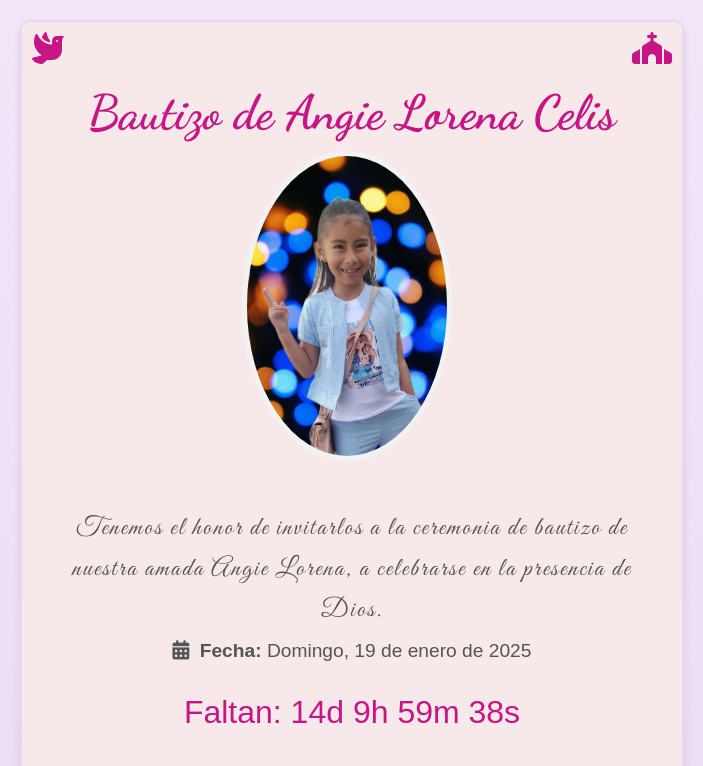
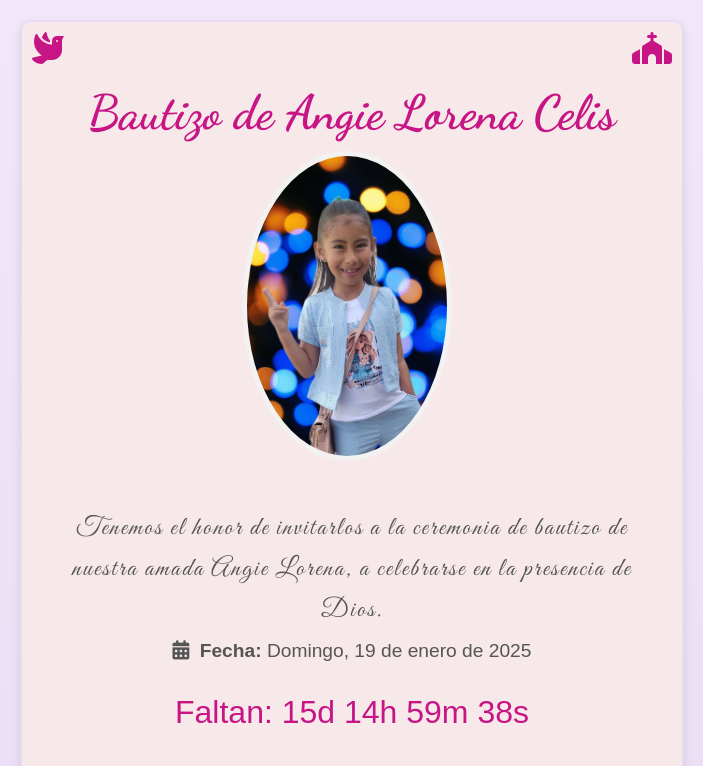
Before and after one commit to David-prog-wed/invitacion, a plain HTML site: page index.html in a window 1280 px wide. Shown: the top 766 px of the page, without its empty margins (288-991 px from the left). Drawn offline with Linux system fonts and the light colour scheme.

Commit message:
se coloca Math.ceil() para que redondear hacia arriba

```diff
--- a/index.html
+++ b/index.html
@@ -249,7 +249,7 @@
 
     <script>
       function actualizarCuentaRegresiva() {
-        const fechaBautizo = new Date("2025-01-19T09:00:00").getTime();
+        const fechaBautizo = new Date("2025-01-19T09:00:00-05:00").getTime();
         const ahora = new Date().getTime();
         const diferencia = fechaBautizo - ahora;
 
@@ -258,7 +258,7 @@
           cuentaRegresiva.innerHTML = "¡Feliz día del bautizo!";
           cuentaRegresiva.classList.add("finalizado");
         } else {
-          const dias = Math.floor(diferencia / (1000 * 60 * 60 * 24));
+          const dias = Math.ceil(diferencia / (1000 * 60 * 60 * 24));
           const horas = Math.floor(
             (diferencia % (1000 * 60 * 60 * 24)) / (1000 * 60 * 60)
           );
```
